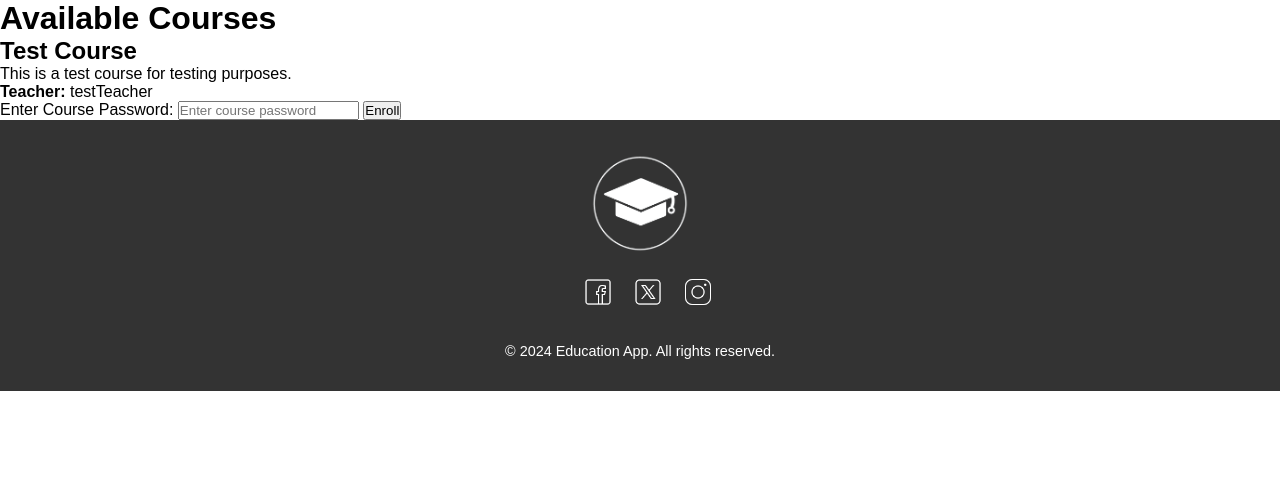
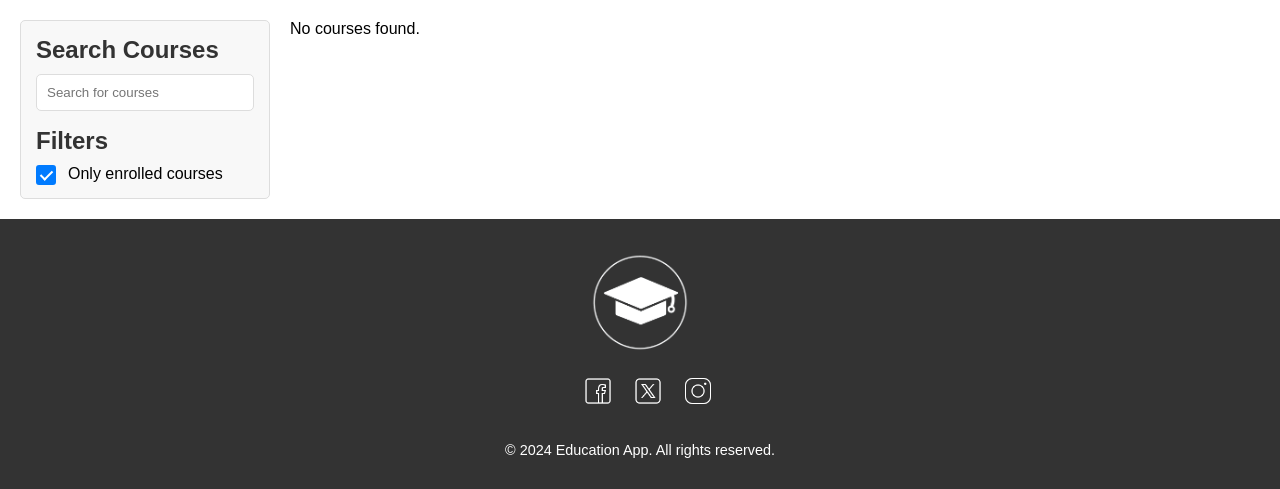
Before and after one commit to GeorgeMoucht/quizWebApp, a Django app: page /courses/?enrolled_only=1 in a window 1280 px wide. Shown: the part 78-567 px from the top of the page. Run offline with Django 5.2, Linux system fonts and the light colour scheme; a user stored in the database is signed in; data comes from the database, SQL or seed files in the repository; style sheets or scripts are compiled from the project's sources; parts of the project's set-up code (start-up, migrations or seed data) failed here and were passed over; some libraries are stand-ins or nearby versions.

Commit message:
Implement course view list filters.

```diff
--- a/core/templates/core/components/navigation.html
+++ b/core/templates/core/components/navigation.html
@@ -15,7 +15,8 @@
         <img src="{{ user_profile.get_avatar_url }}" alt="{{ user.username }}" class="profile-pic" onclick="toggleDropdown()">
         <ul class="dropdown-menu">
             <li><a href="/profiles">Profile</a></li>
-            <li><a href="/courses/enrolled/">My Courses</a></li>
+            <!-- <li><a href="/courses/enrolled/">My Courses</a></li> -->
+            <li><a href="{% url 'course_list' %}?enrolled_only=1">My Courses</a></li>
             <li><a href="/authentication/logout">Logout</a></li>
         </ul>
     </div>
--- /dev/null
+++ b/courses/static/courses/course_list.js
@@ -0,0 +1,127 @@
+document.addEventListener('DOMContentLoaded', function () {
+    // -----------------------------------------
+    // "enroll-button" logic
+    // -----------------------------------------
+    const enrollButtons = this.querySelectorAll('.enroll-button');
+
+    enrollButtons.forEach(button => {
+        button.addEventListener('click', function() {
+            const courseId = this.getAttribute('data-course-id');
+            const form = this.nextElementSibling;
+            form.style.display = 'block';
+            this.style.display = 'none';
+        });
+    });
+
+    // -----------------------------------------
+    // Autocomplete logic
+    // -----------------------------------------
+    let suggestionItems = [];
+    let currentIndex = -1;
+
+    const searchInput = document.getElementById("searchInput");
+    const suggestionsBox = document.getElementById("suggestionBox");
+    const searchForm = document.getElementById("searchForm");
+
+    // Fetch suggestions whenever user types
+    searchInput.addEventListener("input", async function() {
+        const query = this.value.trim();
+
+        // If empty, hide suggestions
+        if (!query) {
+            suggestionsBox.innerHTML = "";
+            suggestionsBox.style.display = "none";
+            return;
+        }
+
+        try {
+            const response = await fetch(`/courses/suggestions/?q=${encodeURIComponent(query)}`);
+            const suggestions = await response.json();
+
+            // Build suggestion UI
+            if (suggestions.length > 0) {
+                let htmlContent = "";
+                suggestions.forEach(item => {
+                    htmlContent += `<div class="suggestion-item" data-id="${item.id}">
+                                        ${item.title}
+                                    </div>`;
+
+                });
+                suggestionBox.innerHTML = htmlContent;
+                suggestionsBox.style.display = "block";
+            } else {
+                suggestionsBox.innerHTML = "<div class='no-suggestions'>No suggestions found</div>";
+                suggestionsBox.style.display = "block";
+            }
+
+            // Grab all .suggestion-item elements
+            suggestionItems = Array.from(suggestionsBox.querySelectorAll(".suggestion-item"));
+            currentIndex = -1;
+        } catch (err) {
+            console.error("Error fetching suggestions:", err);
+        }
+    });
+
+    // Click on a suggestion -> select it
+    suggestionsBox.addEventListener("click", function(e) {
+        if (e.target.classList.contains("suggestion-item")) {
+            selectItem(e.target);
+        }
+    });
+
+    // Keyboard navigation for the suggestions
+    searchInput.addEventListener("keydown", function(e) {
+        if (!suggestionItems || suggestionItems.length===0) return;
+
+        switch (e.key) {
+            case "ArrowDown":
+                // e.preventDefault();
+                currentIndex++;
+                if (currentIndex >= suggestionItems.length) {
+                    currentIndex = 0;
+                }
+                highlightItem(currentIndex);
+                break;
+            case "ArrowUp":
+                // e.preventDefault();
+                currentIndex--;
+                if (currentIndex < 0) {
+                    currentIndex = suggestionItems.length - 1;
+                }
+                highlightItem(currentIndex);
+                break;
+            case "Enter":
+                // If an item is highlighten, select it
+                if (currentIndex >= 0) {
+                    // e.preventDefault();
+                    selectItem(suggestionItems[currentIndex]);
+                }
+                break;
+            default:
+                break;
+        }
+    });
+
+
+    // ----------------------------------------
+    // Helper functions
+    // ----------------------------------------
+    function highlightItem(index) {
+        // Remove highlight from all items
+        suggestionItems.forEach(item => item.classList.remove("highlight"));
+        // Highlight the current item
+        suggestionItems[index].classList.add("highlight");
+    }
+
+    function selectItem(itemElement) {
+        // Set input value to chosen suggestion
+        const selectedTitle = itemElement.textContent.trim();
+        searchInput.value = selectedTitle;
+
+        // Hide suggestions
+        suggestionBox.style.display = "none";
+
+        // Auto-submit the search form
+        searchForm.submit();
+    }
+});
--- /dev/null
+++ b/courses/static/courses/course_list.scss
@@ -0,0 +1,202 @@
+.courses-container {
+    display: flex;
+    align-items: flex-start;
+    gap: 20px;
+    padding: 20px;
+
+    // Large screen (default) layout: search bar on the left, courses on the right
+    .search-bar {
+      flex: 1;
+      max-width: 250px;
+      background: #f8f8f8;
+      padding: 15px;
+      border: 1px solid #ddd;
+      border-radius: 5px;
+
+      h3 {
+        font-size: 1.5rem;
+        margin-bottom: 10px;
+        color: #333;
+      }
+
+        form {
+            position: relative;
+            display: flex;
+            flex-direction: column;
+
+            input {
+                padding: 10px;
+                border: 1px solid #ddd;
+                border-radius: 5px;
+                margin-bottom: 0;
+            }
+
+            button {
+                padding: 10px;
+                background: #007bff;
+                color: white;
+                border-radius: 5px;
+                cursor: pointer;
+
+                &:hover {
+                background: #0056b3;
+                }
+            }
+
+            h3 {
+                margin-top: 1rem;
+            }
+
+            .custom-checkbox {
+                display: inline-flex;
+                align-items: center;
+                position: relative;
+                padding-left: 32px;
+                cursor: pointer;
+
+                input[type="checkbox"] {
+                    position: absolute;
+                    opacity: 0;
+                    cursor: pointer;
+                    height: 0;
+                    width: 0;
+                    margin: 0;
+                }
+
+                .checkmark {
+                    position: absolute;
+                    top: 0;
+                    left: 0;
+                    width: 20px;
+                    height: 20px;
+                    background-color: #fff;
+                    border: 2px solid #007bff;
+                    border-radius: 3px;
+                    transition: background-color 0.2s ease;
+
+                    &::after {
+                        content: "";
+                        position: absolute;
+                        display: none;
+                        left: 5px;
+                        top: 1px;
+                        width: 5px;
+                        height: 10px;
+                        border: solid #fff;
+                        border-width: 0 2px 2px 0;
+                        transform: rotate(45deg);
+                    }
+                }
+
+                input[type="checkbox"]:checked ~ .checkmark {
+                    background-color: #007bff;
+
+                    &::after {
+                        display: block;
+                    }
+                }
+
+                &:hover .checkmark {
+                    border-color: #0056b3;
+                }
+            }
+
+            .suggestions-box {
+                position: absolute;
+                left: 0;
+                top: 40px;
+                width: 100%;
+                max-width: 300px;
+                background-color: #fff;
+                border: 1px solid #ddd;
+                border-radius: 4px;
+                box-shadow: 0 4px 8px rgba(0, 0, 0, 0.1);
+                z-index: 999;
+                display: none;
+
+                .suggestion-item {
+                    padding: 8px 10px;
+                    cursor: pointer;
+                    border-bottom: 1px solid #eee;
+
+                    &.highlight {
+                        background-color: #007bff;
+                        color: #fff;
+                    }
+
+                    &:last-child {
+                        border-bottom: none;
+                    }
+
+                    &:hover {
+                        background-color: #f0f0f0;
+                    }
+                }
+
+                .no-suggestions {
+                    padding: 8px 10px;
+                    color: #999;
+                }
+            }
+        }
+    }
+
+    .courses-list {
+      flex: 3;
+
+      .course-item {
+        display: flex;
+        gap: 20px;
+        margin-bottom: 20px;
+        padding: 15px;
+        background: white;
+        border: 1px solid #ddd;
+        border-radius: 5px;
+
+        img {
+          max-width: 150px;
+          height: 150px;
+          border-radius: 5px;
+        }
+
+        .course-details {
+          h4 {
+            font-size: 1.5rem;
+            margin-bottom: 10px;
+            color: #333;
+          }
+
+          p {
+            margin-bottom: 10px;
+            color: #666;
+          }
+
+          .btn {
+            padding: 10px 15px;
+            background: #007bff;
+            color: white;
+            border: none;
+            border-radius: 5px;
+            text-decoration: none;
+
+            &:hover {
+              background: #0056b3;
+            }
+          }
+        }
+      }
+    }
+
+    // Media Query: For smaller screens (e.g., under 768px)
+    @media (max-width: 768px) {
+      flex-direction: column; // Stack vertically
+      .search-bar {
+        width: 100%;
+        max-width: 100%;
+        margin-bottom: 20px; // Spacing below the search bar
+      }
+      .courses-list {
+        flex: auto; // Let the course-list grow to fill the remaining space
+      }
+    }
+}
--- a/courses/static/courses/styles.scss
+++ b/courses/static/courses/styles.scss
@@ -252,3 +252,5 @@ $overlay-color: rgba(128, 128, 128, 0.4);
     }
   }
 }
+
+@import './course_list';
--- a/courses/templates/courses/course_list.html
+++ b/courses/templates/courses/course_list.html
@@ -1,45 +1,88 @@
 {% extends 'core/base.html' %}
+{% load static %}
 
-{% block title %}Home - My Education App{% endblock %}
+{% block title %} Course List - My Education App{% endblock %}
 
 {% block content %}
-    <h1>Available Courses</h1>
 
+{% if messages %}
+<div class="message-container">
+    {% for message in messages %}
+        <p class="alert {{ message.tags }}">{{ message }}</p>
+    {% endfor %}
+</div>
+{% endif %}
+
+<div class="courses-container">
+    <!-- Search bar Section -->
+    <div class="search-bar">
+        <h3>Search Courses</h3>
+        <form method="get" action="" id="searchForm">
+            <input
+                id="searchInput"
+                type="text"
+                name="q"
+                placeholder="Search for courses"
+                value="{{ request.GET.q|default:'' }}"
+                autocomplete="off"
+            />
+            <!-- <button type="submit">Search</button> -->
+            <div id="suggestionBox" class="suggestions-box"></div>
+
+
+            <h3>Filters</h3>
+
+            <label class="custom-checkbox">
+                <input
+                    type="checkbox"
+                    name="enrolled_only"
+                    value="1"
+                    {% if request.GET.enrolled_only == "1" %}checked{% endif %}
+                    onchange="this.form.submit()"
+                />
+                <span class="checkmark"></span>
+                Only enrolled courses
+            </label>
+        </form>
+    </div>
+
+    <!-- Courses List Section -->
+    <div class="courses-list">
         {% if courses %}
-        <ul>
             {% for course in courses %}
-                <li>
-                    <h2>{{ course.title }}</h2>
-                    <p>{{ course.description }}</p>
-                    <p>
-                        <strong>Teacher:</strong> {{ course.teacher }}
-                    </p>
+                <div class="course-item">
+                    <img src="{{ course.image.url }}" alt="{{ course.title }}">
+                    <div class="course-details">
+                        <h4>{{ course.title }}</h4>
+                        <p>Teacher: {{ course.teacher }}</p>
+                        <p>{{ course.description|truncatewords:20 }}</p>
 
-                    {% if course.id in user_enrollments %}
-                        <p>You are already enrolled in this course.</p>
+                        {% if course.is_enrolled %}
+                            <!-- If user is enrolled -->
+                            <a href="{% url 'course_lesson' course.id %}" class="btn btn-primary">
+                                Enter to Course
+                            </a>
                         {% else %}
-                        <form
-                            method="post"
-                            action="{% url 'enroll_course' course.id %}"
-                        >
+                            <!-- If user is not enrolled -->
+                            <button class="btn btn-primary enroll-button" data-course-id="{{ course.id }}">
+                                Enroll to Course
+                            </button>
+                            <form method="post" action="{% url 'enroll_course' course.id %}" class="enroll-form" style="display: none;">
                                 {% csrf_token %}
-                            <label for="password-{{ course.id }}">
-                                Enter Course Password:
-                            </label>
-                            <input
-                                type="password"
-                                id="password-{{ corse.id }}"
-                                name="password"
-                                placeholder="Enter course password"
-                                required
-                            >
-                            <button type="submit">Enroll</button>
+                                <input type="password" name="password" placeholder="Enter course password" required>
+                                <button type="submit" class="btn btn-success">Submit</button>
                             </form>
                         {% endif %}
-                </li>
+                    </div>
+                </div>
             {% endfor %}
-        </ul>
         {% else %}
-        <p>No courses are currently available.</p>
+            <p>No courses found.</p>
         {% endif %}
+    </div>
+</div>
 {% endblock %}
+
+{% block extra_js %}
+<script src="{% static 'courses/course_list.js' %}"></script>
+{% endblock %}
--- a/courses/urls.py
+++ b/courses/urls.py
@@ -3,9 +3,10 @@ from . import views
 
 urlpatterns = [
     path('courses/',views.course_list_view,name='course_list'),
-    path('courses/enroll/<int:course_id>/',views.enroll_course_view,name='enroll_course'),
+    path('course/enroll/<int:course_id>/',views.enroll_course_view,name='enroll_course'),
     path('courses/enrolled/', views.enrolled_courses_view, name='enrolled_courses'),
-    path('courses/enrolled/lessons/<int:course_id>/', views.course_lessons_view, name='course_lessons'),
+    path('course/lesson/<int:course_id>/', views.course_lessons_view, name='course_lesson'),
     path('courses/quiz/<int:quiz_id>/', views.quiz_view, name='quiz_page'),
     path('courses/quiz/result/<int:take_id>/', views.quiz_result, name='quiz_result'),
+    path('courses/suggestions/', views.course_suggestions, name='course_suggestions')
 ]
--- a/courses/views.py
+++ b/courses/views.py
@@ -1,32 +1,72 @@
 from django.shortcuts import render, get_object_or_404, redirect
-from django.http import HttpResponse
+from django.http import HttpResponse, JsonResponse
 from .models import Course, Enrollment, Lesson, Quiz, Question, Answer, Take, TakeAnswer
 from .forms import QuizSubmissionForm
 from django.utils.timezone import now
 from django.contrib.auth.decorators import login_required
+from django.contrib import messages
 
 
+# @login_required
+# def course_list_view(request):
+#     """
+#     Display a list of all available courses and indicates whether
+#     the logged-in user is already enrolled.
+#     """
+#     user_enrollments = Enrollment.objects.filter(
+#         student_id=request.user
+#     ).values_list('course_id', flat=True)
+
+#     courses = Course.objects.all()
+
+#     return render(
+#         request,
+#         'courses/course_list.html',
+#         {
+#             'courses': courses,
+#             'user_enrollments': set(user_enrollments)
+#         }
+#     )
 
 @login_required
 def course_list_view(request):
-    """
-    Display a list of all available courses and indicates whether
-    the logged-in user is already enrolled.
-    """
-    user_enrollments = Enrollment.objects.filter(
-        student_id=request.user
-    ).values_list('course_id', flat=True)
+    query = request.GET.get('q', '')
+    enrolled_only = request.GET.get('enrolled_only')
 
     courses = Course.objects.all()
 
-    return render(
-        request,
-        'courses/course_list.html',
-        {
-            'courses': courses,
-            'user_enrollments': set(user_enrollments)
-        }
-    )
+    if query:
+        courses = courses.filter(title__icontains=query)
+
+    enrolled_courses = Enrollment.objects.filter(
+        student=request.user
+    ).values_list('course_id', flat=True)
+
+    if enrolled_only == "1":
+        courses = courses.filter(id__in=enrolled_courses)
+
+    # enrollment status of user in courses
+    for course in courses:
+        course.is_enrolled = course.id in enrolled_courses
+
+    return render(request, 'courses/course_list.html', {
+        'courses': courses,
+    })
+
+def course_suggestions(request):
+    query = request.GET.get('q', '')
+
+    # Filter course titles by the query
+    courses = Course.objects.filter(title__icontains=query)[:5]
+
+    # Create a list of results.
+    data = []
+    for course in courses:
+        data.append({
+            'id': course.id,
+            'title': course.title,
+        })
+    return JsonResponse(data, safe=False)
 
 @login_required
 def enroll_course_view(request, course_id):
@@ -49,16 +89,19 @@ def enroll_course_view(request, course_id):
         if course.password and course.password == entered_password:
             # Check if the user is already enrolled
             if Enrollment.objects.filter(course=course, student=request.user).exists():
-                return HttpResponse("You are already enrolled in this course.", status=400)
+                messages.warning(request, "You are already enrolled in the course.")
+                return redirect('course_list')
 
             # Enroll the user in the course (explicitly setting enrolled_at)
             Enrollment.objects.create(
-                course_id=course,
-                student_id=request.user,
+                course=course,
+                student=request.user,
             )
-            return HttpResponse("Enrollment successful")
+            messages.success(request, "Enrollment successful.")
+            return redirect('course_lesson', course_id=course.id)
         else:
-            return HttpResponse("Enrollment failed. Incorrect password.", status=403)
+            messages.error(request, "Enrollment failed. Incorrect password.")
+            return redirect('course_list')
     return redirect('course_list')
 
 @login_required
```
Also changed, not shown: core/static/core/styles.scss (+36 -0 lines), courses/models.py (+7 -0 lines), courses/templates/courses/course_lessons.html (+7 -0 lines), courses/migrations/0001_initial.py, courses/migrations/0003_create_test_course.py, 3 other files. Lines whose indentation alone changed are shown as unchanged.
